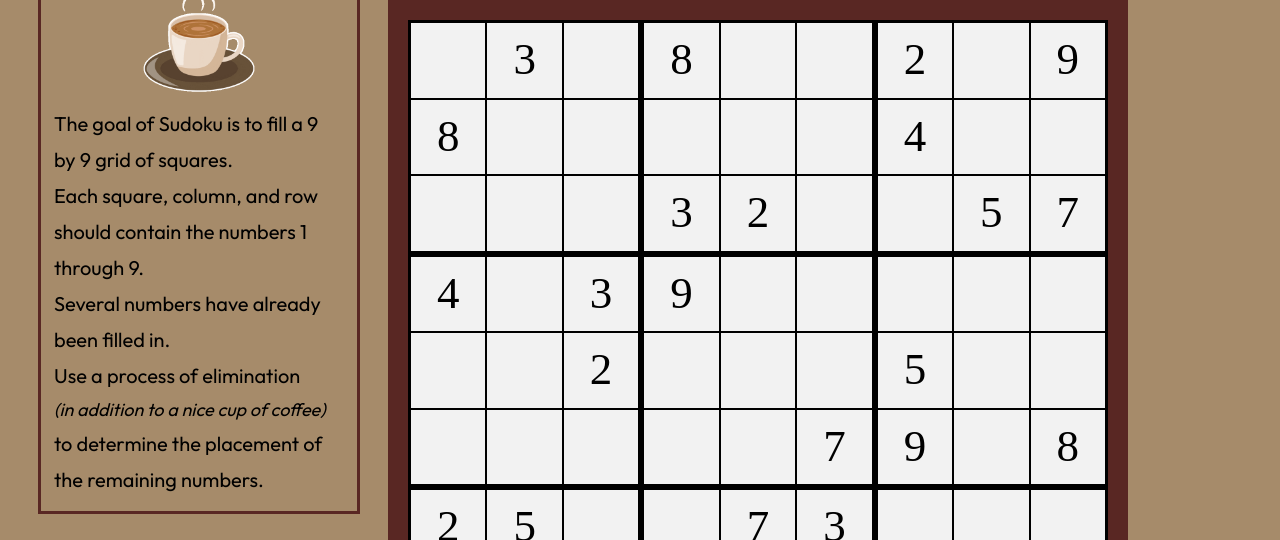
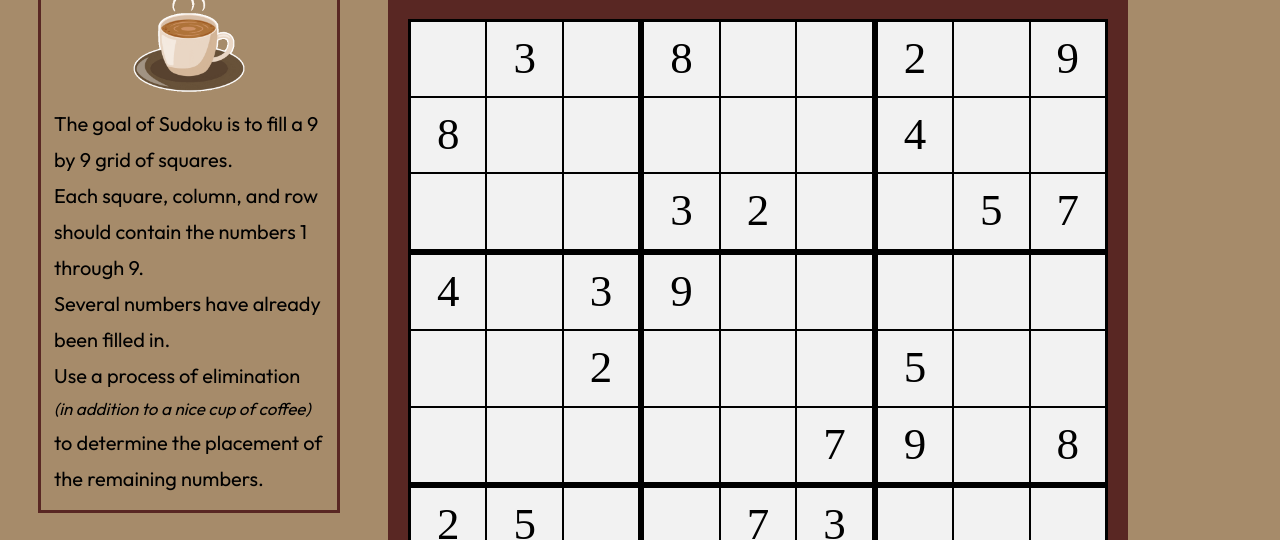
Before and after one commit to kyliebeck/Sudoku-Project, a plain HTML site: page index.html in a window 1280 px wide. Shown: the part 260-800 px from the top of the page. Drawn offline with Linux system fonts and the light colour scheme; a web font is replaced by a local one.

Commit message:
final update

```diff
--- a/css/style.css
+++ b/css/style.css
@@ -11,9 +11,11 @@
     font-style: normal;
 }
 
+
+
 div {
     font-style: italic;
-    font-size: 18px;
+    font-size: 17px;
 }
 
 body {
@@ -84,7 +86,7 @@ h1 {
     margin-top: 100px;
     margin-left: 30px;
     font-size: 20px;
-    width: 290px;
+    width: 270px;
     border: 3px solid #592723;
     padding: 13px;
     align-self: flex-start;
```
Also changed, not shown: 1 other file.
